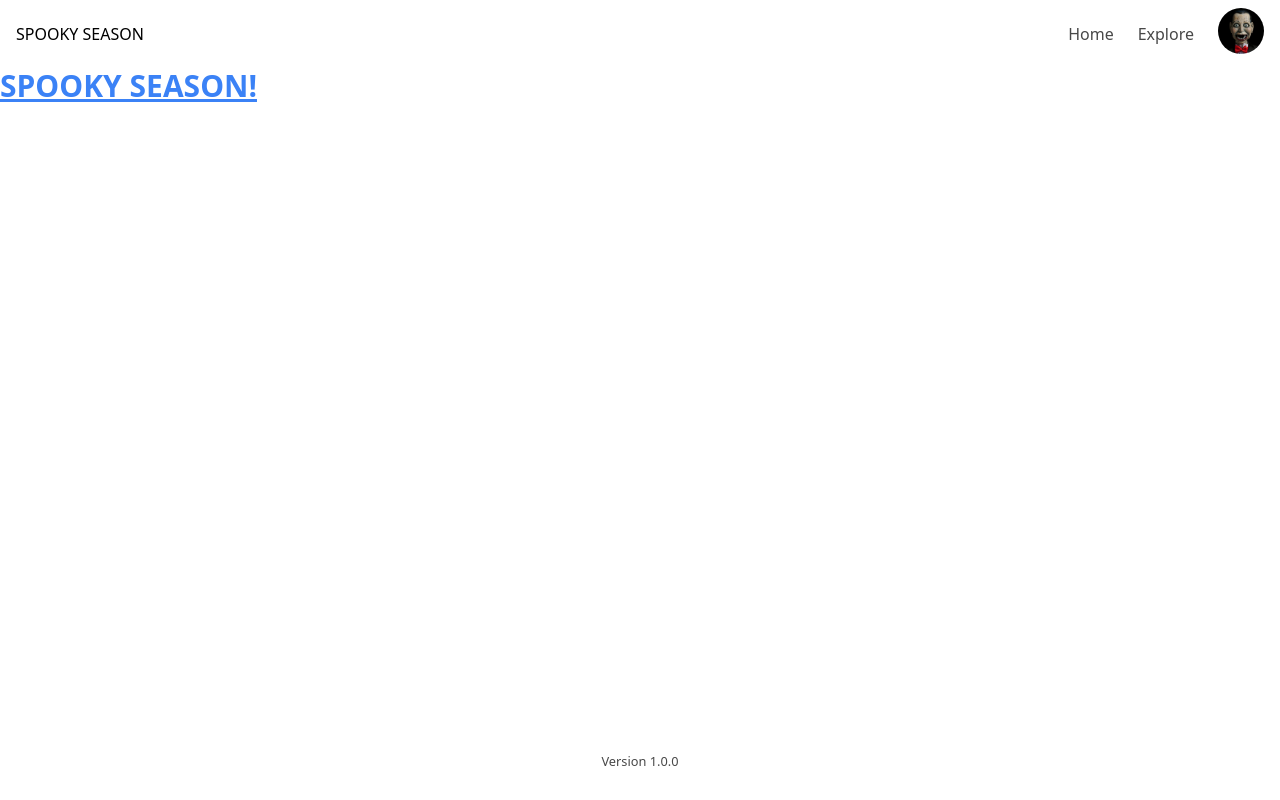
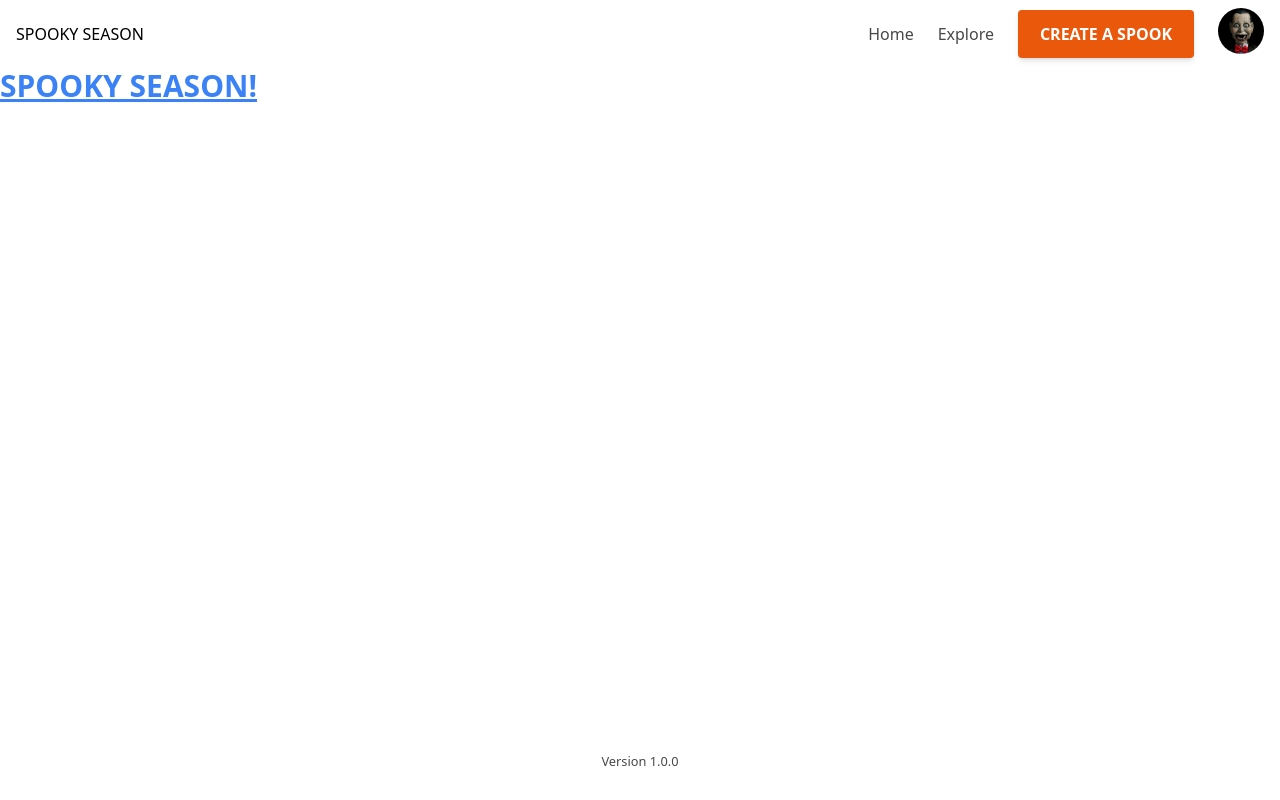
Before and after one commit to chingu-voyages/v41-bears-team-31, a Next.js app: page / in a window 1280 px wide. Built offline with nearby package versions, Linux system fonts and the light colour scheme.

Commit message:
added Create Spook button to nav

```diff
--- a/components/Common/ButtonPrimary/index.tsx
+++ b/components/Common/ButtonPrimary/index.tsx
@@ -1,11 +1,11 @@
 import React from 'react';
 
-interface Props {
-  title: string;
+interface Props extends React.ComponentPropsWithoutRef<'button'> {
+  // title: string;
   handleClick?: () => void;
 }
 
-const ButtonPrimary = ({ title, handleClick }: Props) => {
+const ButtonPrimary = ({ children, handleClick }: Props) => {
   return (
     <button
       className={`w-44 rounded bg-orange-600 py-3 px-2 text-center text-base font-bold uppercase text-white shadow-md`}
@@ -13,7 +13,7 @@ const ButtonPrimary = ({ title, handleClick }: Props) => {
         handleClick();
       }}
     >
-      {title}
+      {children}
     </button>
   );
 };
--- a/components/Layout/Header/Header.tsx
+++ b/components/Layout/Header/Header.tsx
@@ -1,6 +1,7 @@
 import Image from 'next/image';
 import React from 'react';
 import Button from '../../Common/Button';
+import ButtonPrimary from '../../Common/ButtonPrimary';
 
 export const Header: React.FC = () => {
   const center = 'flex items-center justify-center';
@@ -17,6 +18,9 @@ export const Header: React.FC = () => {
           </li>
           <li className={center}>
             <Button>Explore</Button>
+          </li>
+          <li className={center}>
+            <ButtonPrimary>Create A Spook</ButtonPrimary>
           </li>
           <li className={center}>
             <Button>
```
